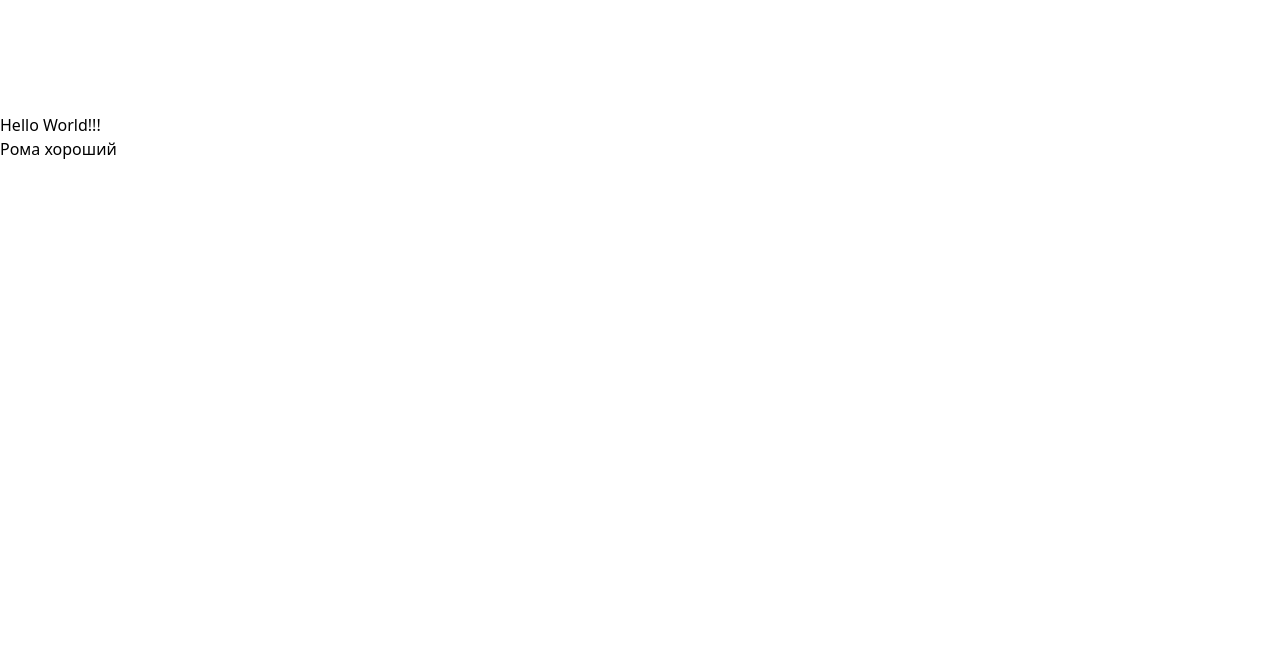
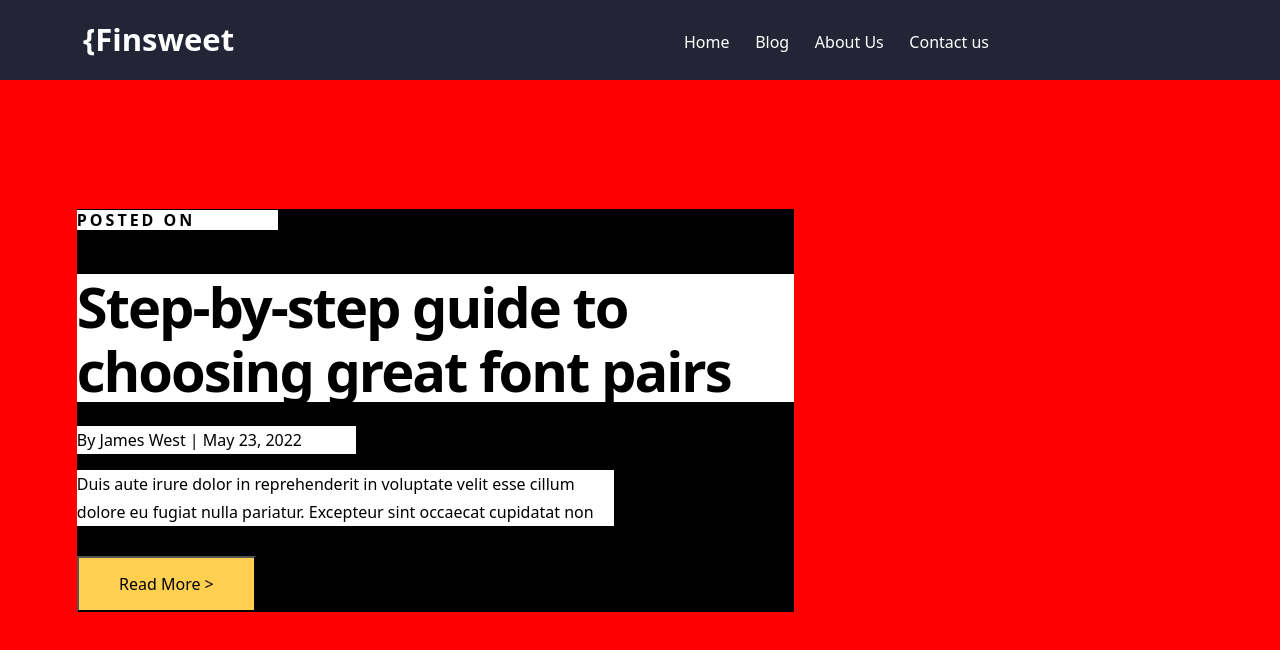
Before and after one commit to ram1nch1k/frontend, a website built with Vite: page index.html in a window 1280 px wide. Shown: the top 650 px of the page. Built offline with nearby package versions, Linux system fonts and the light colour scheme.

Commit message:
Body creating started

```diff
--- a/index.html
+++ b/index.html
@@ -12,20 +12,43 @@
       <text class="site-name"> {Finsweet </text>
     </div>
     <div class="links-list">
-      <a href="" class="home-link">Home</a>
-      <a href="" class="blog-link">Blog</a>
-      <a href="" class="about-us-link">About Us</a>
-      <a href="" class="contact-us-link">Contact us</a>
+      <a href="" class="links-list__home">Home</a>
+      <a href="" class="links-list__blog">Blog</a>
+      <a href="" class="links-list__about-us">About Us</a>
+      <a href="" class="links-lis__contact-us">Contact us</a>
     </div>
     <!--<div class="subscribe-button-div">-->
-    <button class="subscribe-button">Subscribe</button>
+    <button class="header__subscribe-button">Subscribe</button>
     <!--</div>-->
   </header>
 
   <body>
-    <h1>Hello World!!!</h1>
-    <h2>Рома хороший</h2>
+    <script type="module" src="/src/index.js"></script>
 
-    <script type="module" src="/src/index.js"></script>
+    <div class="home-hero">
+      <div class="home-hero__hero-info">
+        <div class="hero-info__hero-text1">
+          <p>Posted on <span class="hero-info__hero-text1-bold">startup</span></p>
+        </div>
+        <div class="hero-info__hero-text2">
+          <p>Step-by-step guide to choosing great font pairs</p>
+        </div>
+        <div class="hero-info__hero-text3 hero-info__hero-text3-style">
+          <p>By James West | May 23, 2022</p>
+        </div>
+        <div class="hero-info__hero-text4 hero-info__hero-text3-style">
+          <p>
+            Duis aute irure dolor in reprehenderit in voluptate velit esse cillum dolore eu fugiat nulla pariatur.
+            Excepteur sint occaecat cupidatat non proident.
+          </p>
+        </div>
+        <button class="read-more-button">Read More ></button>
+      </div>
+    </div>
+
+    <!--<div class="posts">
+      <div class="posts__featured-post"></div>
+      <div class="posts__all-posts"></div>
+    </div>-->
   </body>
 </html>
--- a/src/index.css
+++ b/src/index.css
@@ -4,7 +4,7 @@
 @import './styles/global/utility.css';
 @import './styles/components/container.css';
 
-<<<<<<< head .nav-menu {
+.nav-menu {
   height: 80px;
   background-color: #232536;
 }
@@ -35,16 +35,90 @@
   line-height: 28px;
 }
 
-.subscribe-button {
+.header__subscribe-button {
   background-color: white;
   width: 179px;
   height: 56px;
   position: relative;
   left: 1661px;
   top: -45px;
-  padding: 16px 48px auto;
   font-size: 18px;
   font-weight: 700;
   letter-spacing: 0;
   vertical-align: middle;
 }
+
+.home-hero {
+  background-color: red;
+  height: 720px;
+  width: auto;
+  border-top: 1px solid transparent;
+}
+
+.home-hero__hero-info {
+  border-top: 1px solid transparent;
+  background-color: black;
+  height: 56%;
+  width: 56%;
+  margin-top: 128px;
+  margin-left: 6%;
+}
+
+.hero-info__hero-text1 {
+  background-color: white;
+  height: 20px;
+  width: 28%;
+  font-weight: 600;
+  font-size: 16px;
+  line-height: 20px;
+  letter-spacing: 3px;
+  text-transform: uppercase;
+}
+
+.hero-info__hero-text1-bold {
+  font-weight: 900;
+}
+
+.hero-info__hero-text2 {
+  background-color: white;
+  height: 128px;
+  width: 100%;
+  margin-top: 44px;
+  font-weight: 700;
+  font-size: 56px;
+  line-height: 64px;
+  letter-spacing: -2px;
+}
+
+.hero-info__hero-text3 {
+  background-color: white;
+  height: 28px;
+  width: 39%;
+  margin-top: 24px;
+}
+
+.hero-info__hero-text4 {
+  background-color: white;
+  height: 56px;
+  width: 75%;
+  margin-top: 16px;
+}
+
+.hero-info__hero-text3-style {
+  line-height: 28px;
+  letter-spacing: 0;
+}
+
+.read-more-button {
+  background-color: #ffd050;
+  height: 56px;
+  width: 25%;
+  margin-top: 30px;
+}
+
+/* .posts {
+  background-color: red;
+  margin-top: 928px;
+  height: 804px;
+  width: 1000px;
+} */
```
